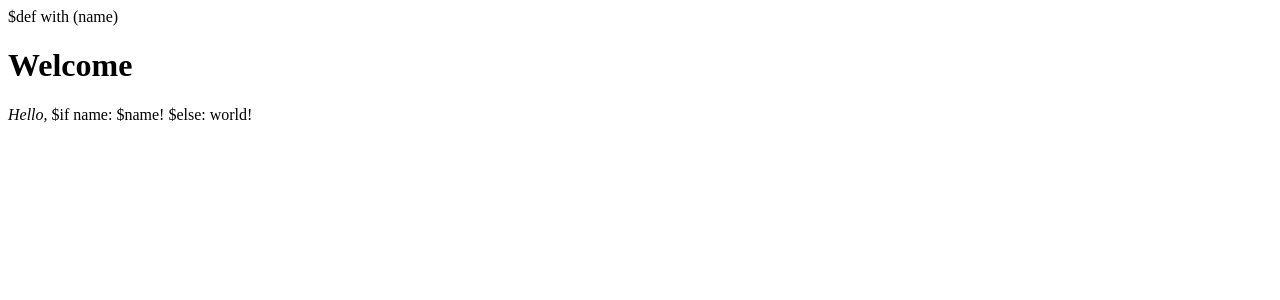
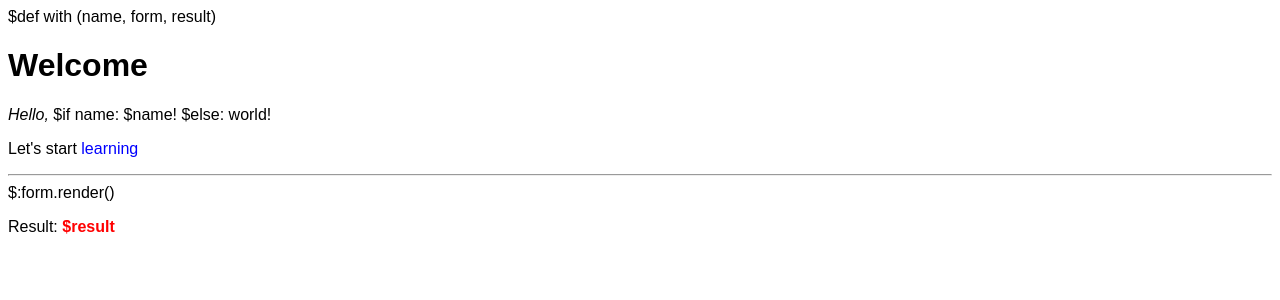
Before and after one commit to BobbyLH/learn, a Python web app: template python/webApp/templates/index.html in a window 1280 px wide. Shown: the top 300 px of the page. Run offline with Jinja, Linux system fonts and the light colour scheme; the template is opened without the code that fills it, so the values that code supplies are empty.

Commit message:
add form

```diff
--- /dev/null
+++ b/python/webApp/static/css/main.css
@@ -0,0 +1,19 @@
+body {
+  font-family: sans-serif;
+}
+
+a {
+  color: blue;
+  text-decoration: none;
+}
+
+a:hover{
+  color: green;
+  text-decoration: underline;
+}
+
+.result{
+  color: red;
+  font-weight: 600;
+  font-size: 16px;
+}
--- a/python/webApp/templates/index.html
+++ b/python/webApp/templates/index.html
@@ -1,11 +1,13 @@
-$def with (name)
+$def with (name, form, result)
 
 <!DOCTYPE html>
 <html lang="en">
   <head>
+    <meta name="author" content="bobby.li">
     <meta charset="UTF-8">
     <meta name="viewport" content="width=device-width, initial-scale=1.0">
     <title>Hello</title>
+    <link rel="stylesheet" href="/static/css/main.css">
   </head>
   <body>
     <h1>Welcome</h1>
@@ -16,5 +18,17 @@
       $else:
         world!
     </span>
+    <p>Let's start <a href="https://github.com/BobbyLH/template-extract-plugin">learning</a></p>
+
+    <hr>
+
+    <form method="POST">
+      $:form.render()
+    </form>
+
+    <p>
+      Result:
+      <span class='result'>$result</span>
+    </p>
   </body>
 </html>
```
Also changed, not shown: python/webApp/server.py (+25 -4 lines), python/webApp/nginx.png (added), 4 other files.
